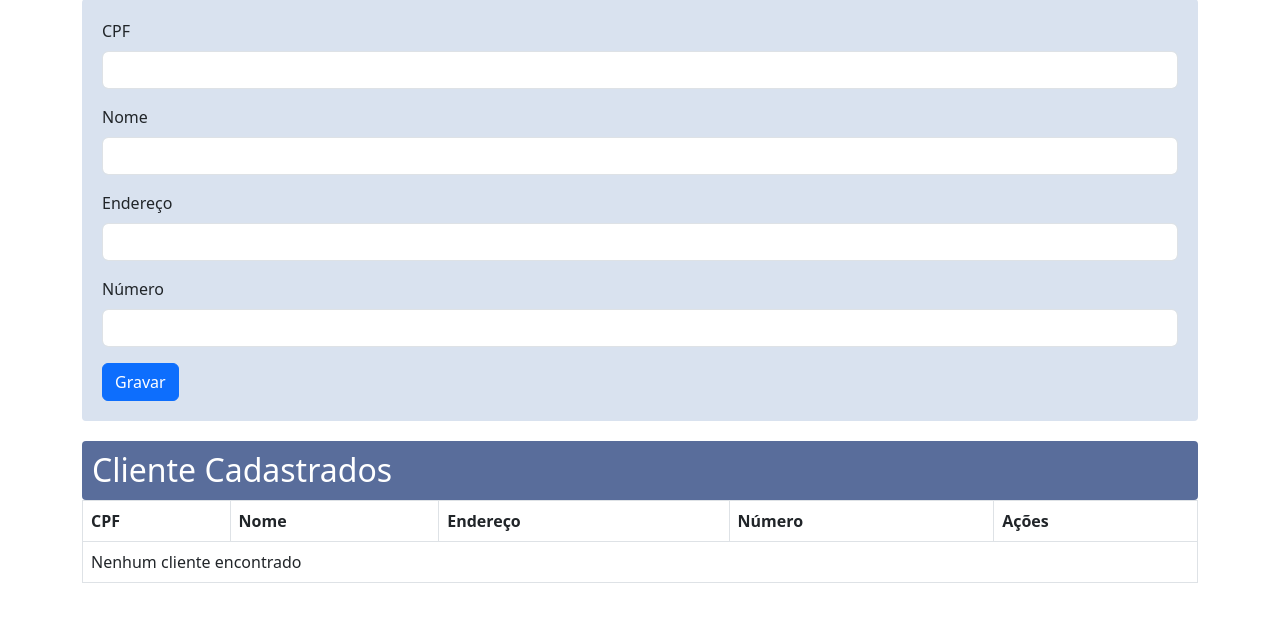
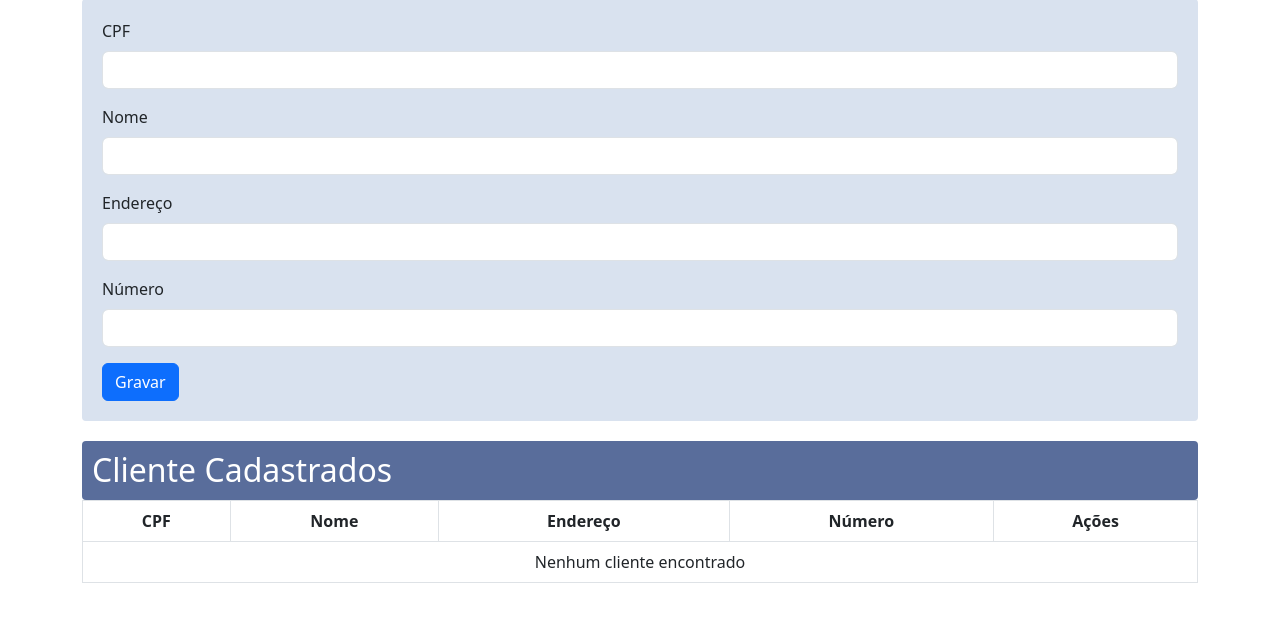
Before and after one commit to Erik-Zaros/ProjetoOS, a PHP site: page /view/cliente.html in a window 1280 px wide. Shown: the part 164-786 px from the top of the page. Run offline with PHP 8.4, Linux system fonts and the light colour scheme; data that the repository does not hold is empty.

Commit message:
Estilizacao

```diff
--- a/ProjetoOS/public/css/cliente.css
+++ b/ProjetoOS/public/css/cliente.css
@@ -4,6 +4,10 @@
     padding: 10px;
     margin-bottom: 0px;
     border-radius: 4px;
+}
+
+thead, tbody {
+	text-align: center;
 }
 
 #clienteForm {
--- a/ProjetoOS/public/css/consulta_os.css
+++ b/ProjetoOS/public/css/consulta_os.css
@@ -4,6 +4,10 @@
     padding: 10px;
     margin-bottom: 0px;
     border-radius: 4px;
+}
+
+thead, tbody {
+	text-align: center;
 }
 
 #filtroForm {
--- a/ProjetoOS/public/css/produto.css
+++ b/ProjetoOS/public/css/produto.css
@@ -4,6 +4,10 @@
     padding: 10px;
     margin-bottom: 0px;
     border-radius: 4px;
+}
+
+thead, tbody {
+	text-align: center;
 }
 
 #produtoForm {
--- a/ProjetoOS/view/menu.html
+++ b/ProjetoOS/view/menu.html
@@ -24,7 +24,7 @@
 
     <div class="container mt-5">
         <h2>SISTEMA PARA CADASTRO DE CLIENTES, PRODUTOS E ORDENS DE SERVIÇO</h2>
-        <a href="../controller/gerar_csv.php"><button class="btn btn-success mt-4">Gerar CSV</button></a>
+        <a href="../controller/gerar_csv.php"><button class="btn btn-outline-success mt-4">Gerar CSV</button></a>
         <div id="grafico-pizza" style="width: 100%; height: 450px; margin-top: 50px;"></div>
     </div>
 
```
